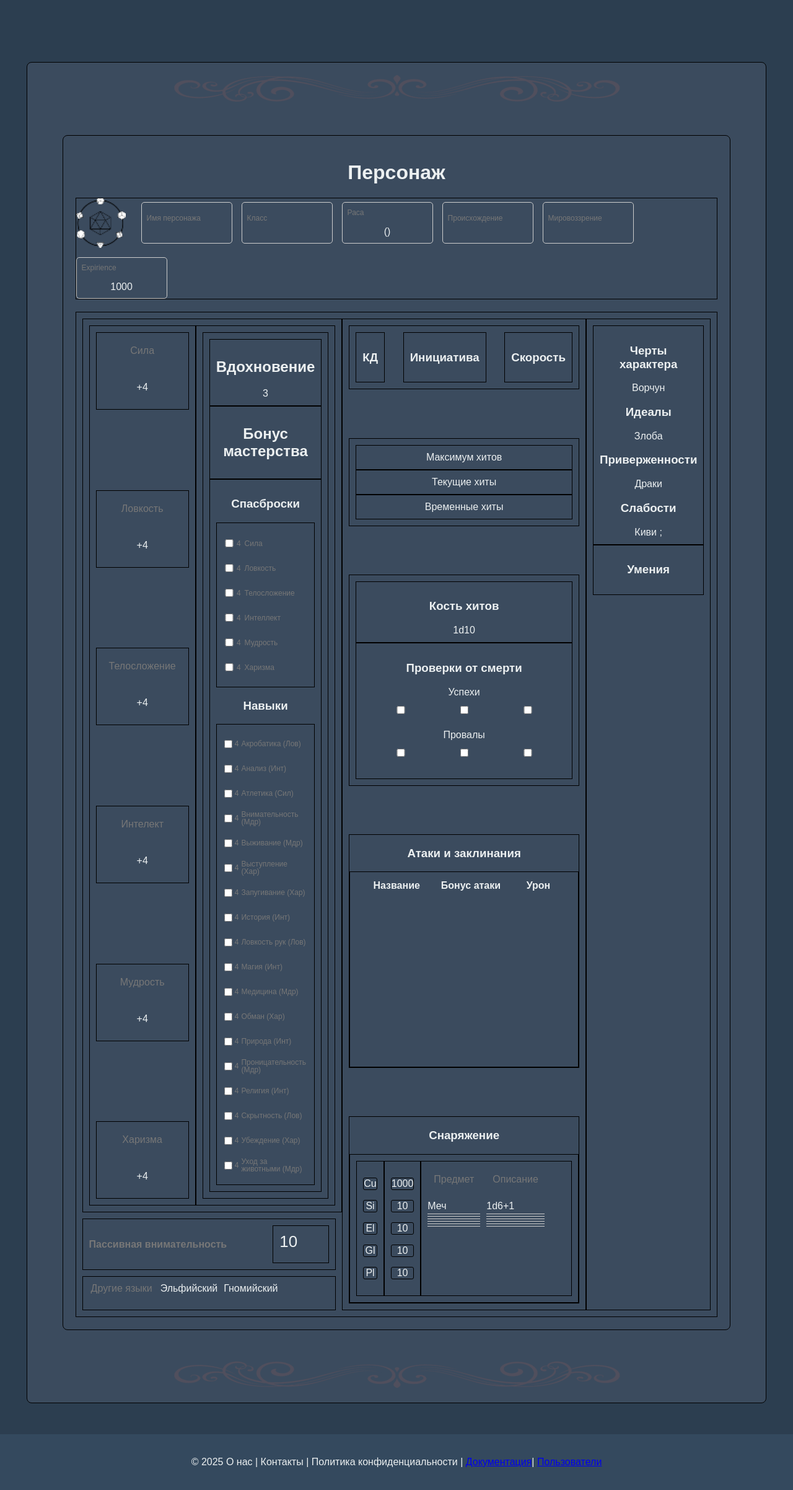
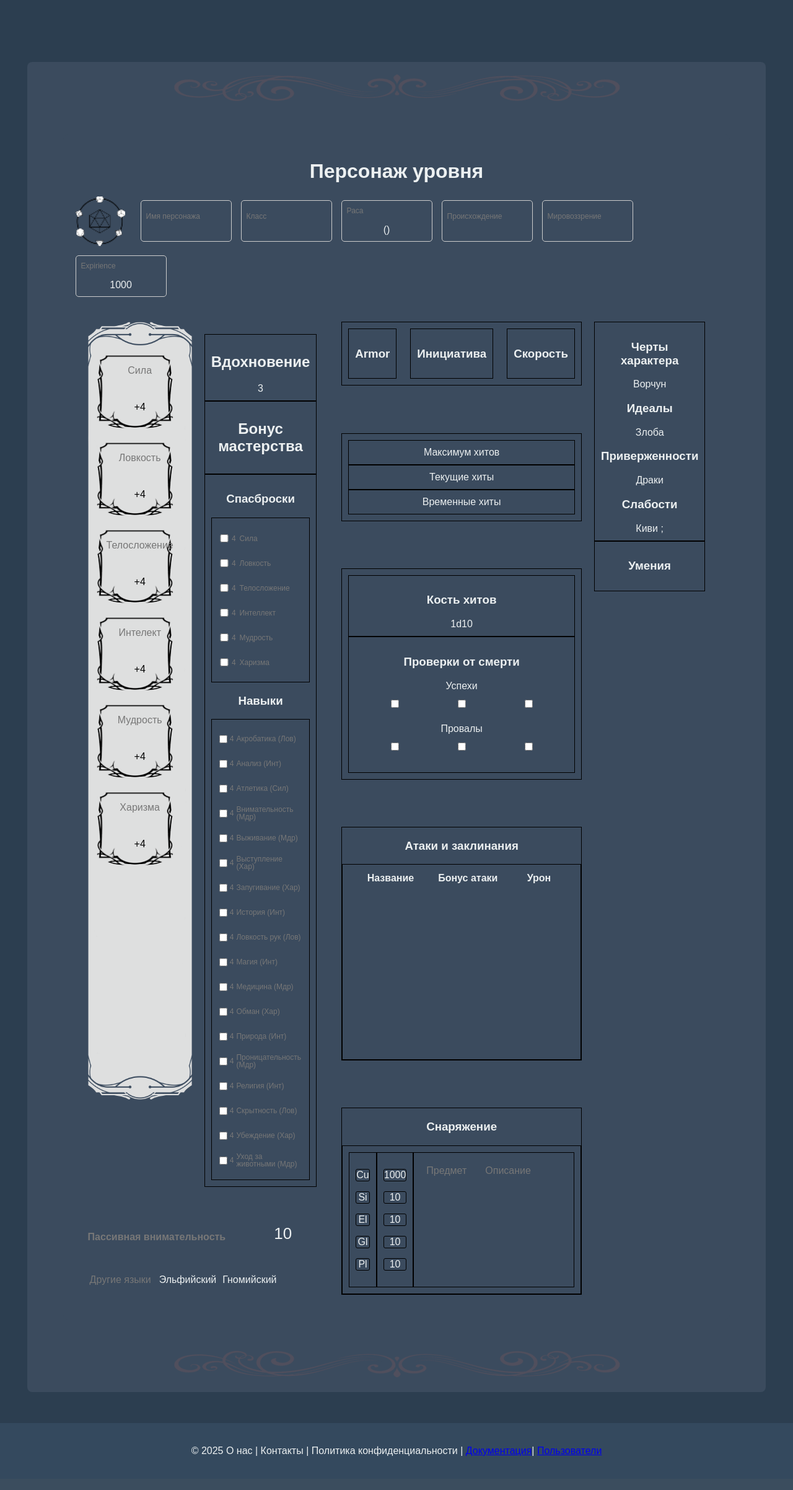
Before and after one commit to Vaanry/dnd, a Python web app: template templates/user/test2.html in a window 1280 px wide. Shown: the part 110-2514 px from the top of the page at 62% size. After the commit the page ends 2459 px from the top, so only its background shows below. Run offline with Jinja, Linux system fonts and the light colour scheme; the template is opened without the code that fills it, so the values that code supplies are empty.

Commit message:
some add in charsheet

```diff
--- a/static/style/charsheet_style.css
+++ b/static/style/charsheet_style.css
@@ -1,6 +1,4 @@
-.container {
-    border: 1px solid black;
-}
+.container {}
 
 .charsheet_header {
     display: flex;
@@ -8,7 +6,6 @@
     margin-bottom: 20px;
     flex-wrap: wrap;
     gap: 15px;
-    border: 1px solid black;
 }
 
 .logo {
@@ -31,6 +28,7 @@
     text-align: center;
 }
 
+
 .top_info-box label {
     text-align: left;
     top: 3px;
@@ -45,7 +43,6 @@
     display: flex;
     flex-direction: column 3;
     justify-content: space-between;
-    border: 1px solid black;
     padding: 10px;
 }
 
@@ -53,7 +50,6 @@
     display: flex;
     flex-direction: column 2;
     justify-content: space-between;
-    border: 1px solid black;
     padding: 10px;
 }
 
@@ -61,7 +57,6 @@
     display: flex;
     justify-content: space-between;
     text-align: center;
-    border: 1px solid black;
     padding: 10px;
     margin: 10px;
     margin-left: 0;
@@ -74,14 +69,12 @@
 .passive_perception_val {
     font-size: 26px;
     text-align: center;
-    border: 1px solid black;
     padding: 10px;
     padding-right: 50px;
 }
 
 .other_languages {
     display: flex;
-    border: 1px solid black;
     padding: 10px;
     margin: 10px;
     margin-left: 0;
@@ -112,17 +105,22 @@
 .stats_column {
     display: flex;
     flex-direction: column;
-    justify-content: space-between;
-    border: 1px solid rgb(0, 0, 0);
     padding: 10px;
+    padding-top: 50px;
+    background-image: url('/static/images/charsheet_img/stats_background.png');
+    background-size: contain;
+    background-repeat: no-repeat;
 }
 
 .stats_box {
     display: flex;
     flex-direction: column;
-    border: 1px solid black;
+    color: black;
     padding: 10px;
     align-items: center;
+    background-image: url('/static/images/charsheet_img/stat_box.png');
+    background-size: contain;
+    background-repeat: no-repeat;
 }
 
 .stats_box label {
@@ -132,12 +130,10 @@
 }
 
 .bonuses_column {
-    border: 1px solid black;
     padding: 10px;
 }
 
 .bonuses_value {
-    border: 1px solid black;
     padding: 10px;
 }
 
@@ -192,7 +188,6 @@ td:first-child input[type="checkbox"] {
     display: flex;
     flex-direction: column;
     justify-content: space-between;
-    border: 1px solid black;
     padding: 10px;
 }
 
@@ -351,12 +346,6 @@ td:first-child input[type="checkbox"] {
 }
 
 .ideals_perks {
-    border: 1px solid black;
-    padding: 10px;
-}
-
-.ideals_perks {
-    border: 1px solid black;
     padding: 10px;
 }
 
--- a/templates/user/test2.html
+++ b/templates/user/test2.html
@@ -11,7 +11,7 @@
 
 <body>
     <div class="container">
-        <h1>Персонаж {{character.name}}</h1>
+        <h1>Персонаж {{character.name}} {{character.level}} уровня</h1>
         <div class="charsheet_header">
             <div class="logo"></div>
             <div class="top_info-box name">
@@ -301,7 +301,7 @@
             <div class="armor_hits">
                 <div class="armor_initiative_speed">
                     <div class="armor">
-                        <h3>КД</h3>
+                        <h3>Armor</h3>
                         <div class="armor_class">{{character.armor_class}}</div>
                     </div>
                     <div class="initiative">
@@ -405,22 +405,16 @@
                         <div class="equipment_items">
                             <div class="equipment_item">
                                 <label>Предмет</label>
-                                <div class="equipment_item_name">Меч</div>
-                                <div class="equipment_item_name"></div>
-                                <div class="equipment_item_name"></div>
-                                <div class="equipment_item_name"></div>
-                                <div class="equipment_item_name"></div>
-                                <div class="equipment_item_name"></div>
+                                {% for equip in character.equipment %}
+                                <div class="equipment_item_name">{{equip}}</div>
+                                {% endfor %}
 
                             </div>
                             <div class="equipment_item_description">
                                 <label>Описание</label>
-                                <div class="description_item">1d6+1</div>
-                                <div class="description_item"></div>
-                                <div class="description_item"></div>
-                                <div class="description_item"></div>
-                                <div class="description_item"></div>
-                                <div class="description_item"></div>
+                                {% for equip in character.equipment %}
+                                <div class="equipment_item_name">{{equip}}</div>
+                                {% endfor %}
                             </div>
                         </div>
                     </div>
```
Also changed, not shown: static/images/DND_name.png (deleted), static/images/charsheet_img/stat_box.png (added), static/images/charsheet_img/stats_background.png (added).
